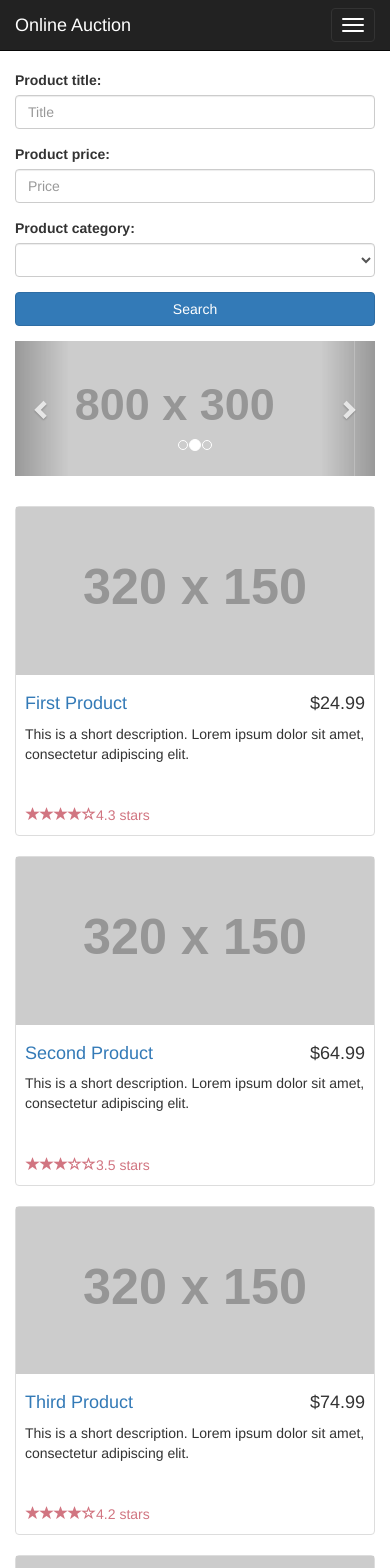
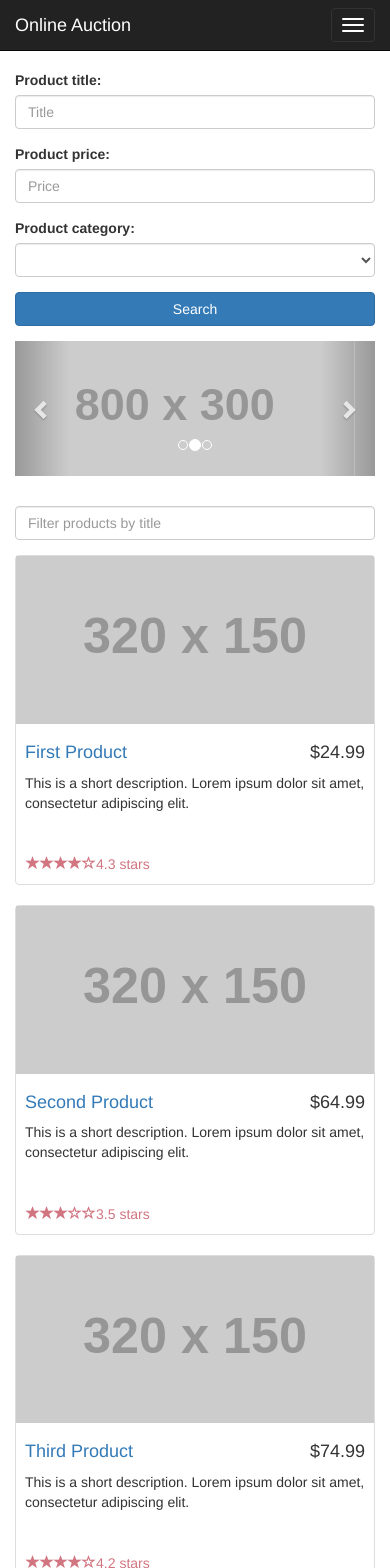
Before and after one commit to AlexFisher13/Auction, an Angular app: page / in a window 390 px wide. Shown: the top 1568 px of the page. Built offline with nearby package versions, Linux system fonts and the light colour scheme.

Commit message:
add pipe

```diff
--- a/src/app/app.module.ts
+++ b/src/app/app.module.ts
@@ -8,11 +8,12 @@ import { ProductItemComponent } from './components/product-item/product-item.com
 import { SearchComponent } from './components/search/search.component';
 import { StarsComponent } from './components/stars/stars.component';
 import { ProductService } from './services/product-service';
-import {HomeComponent} from './components/home/home.component';
 import {RouterModule} from '@angular/router';
 import {HashLocationStrategy, LocationStrategy} from '@angular/common';
 import {ReactiveFormsModule} from '@angular/forms';
 import ProductDetailComponent from './components/product-detail/product-detail.component';
+import { FilterPipe } from './pipes/filter.pipe';
+import HomeComponent from './components/home/home.component';
 
 
 @NgModule({
@@ -29,7 +30,8 @@ import ProductDetailComponent from './components/product-detail/product-detail.c
     ProductDetailComponent,
     ProductItemComponent,
     SearchComponent,
-    StarsComponent],
+    StarsComponent,
+    FilterPipe],
   providers:    [ProductService,
     {provide: LocationStrategy, useClass: HashLocationStrategy}],
   bootstrap:    [ ApplicationComponent ]
--- a/src/app/components/home/home.component.html
+++ b/src/app/components/home/home.component.html
@@ -4,7 +4,16 @@
   </div>
 </div>
 <div class="row">
-  <div *ngFor="let product of products" class="col-sm-4 col-lg-4 col-md-4">
+  <div class="col-md-12">
+    <div class="form-group">
+      <input placeholder="Filter products by title"
+             class="form-control" type="text"
+             [formControl]="titleFilter">
+    </div>
+  </div>
+</div>
+<div class="row">
+  <div *ngFor="let product of products | filter:'title':filterCriteria" class="col-sm-4 col-lg-4 col-md-4">
     <auction-product-item [product]="product"></auction-product-item>
   </div>
 </div>
--- a/src/app/components/home/home.component.ts
+++ b/src/app/components/home/home.component.ts
@@ -1,15 +1,22 @@
 import { Component, OnInit } from '@angular/core';
 import {Product, ProductService} from '../../services/product-service';
+import {FormControl} from '@angular/forms';
 
 @Component({
   selector: 'auction-home-page',
   templateUrl: './home.component.html',
   styleUrls: ['./home.component.css']
 })
-export class HomeComponent {
+export default class HomeComponent {
   products: Product[] = [];
+  titleFilter: FormControl = new FormControl();
+  filterCriteria: string;
 
   constructor(private productService: ProductService) {
     this.products = this.productService.getProducts();
+    this.titleFilter.valueChanges
+      .subscribe(
+        value => this.filterCriteria = value,
+        error => console.error(error));
   }
 }
--- /dev/null
+++ b/src/app/pipes/filter.pipe.ts
@@ -0,0 +1,18 @@
+import { Pipe, PipeTransform } from '@angular/core';
+
+@Pipe({name: 'filter'})
+export class FilterPipe implements PipeTransform {
+
+  transform(list: any[], filterByField: string, filterValue: string): any {
+
+    if (!filterByField || !filterValue) {
+      return list;
+    }
+
+    return list.filter(item => {
+      const field = item[filterByField].toLowerCase();
+      const filter = filterValue.toLocaleLowerCase();
+      return field.indexOf(filter) >= 0;
+    });
+  }
+}
```
Also changed, not shown: 1 other file (tests, documents, lock files or other folders).
